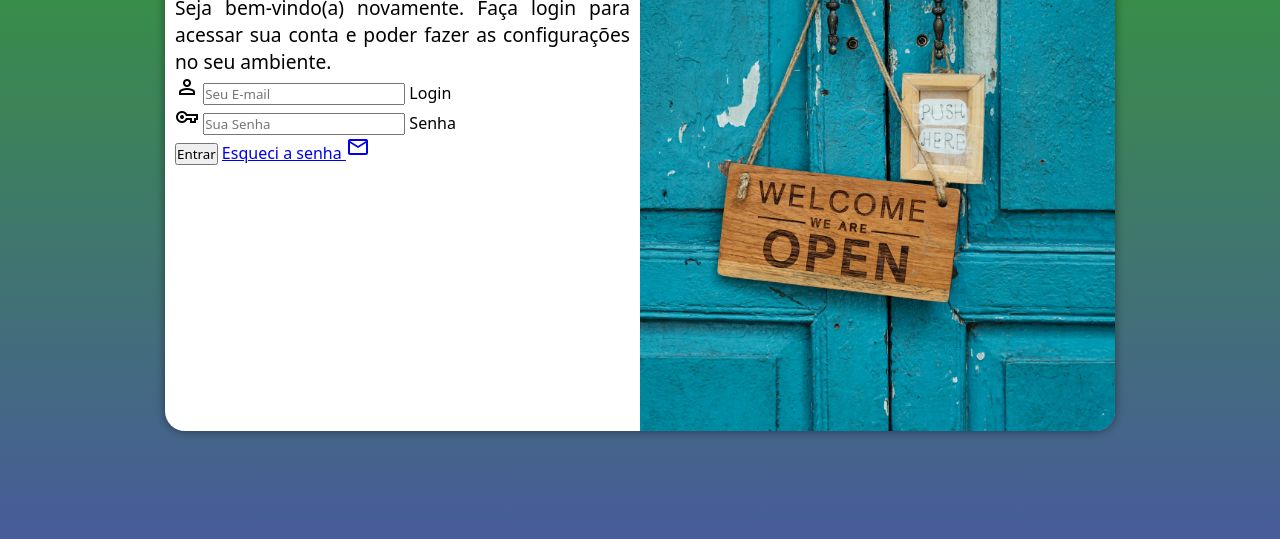
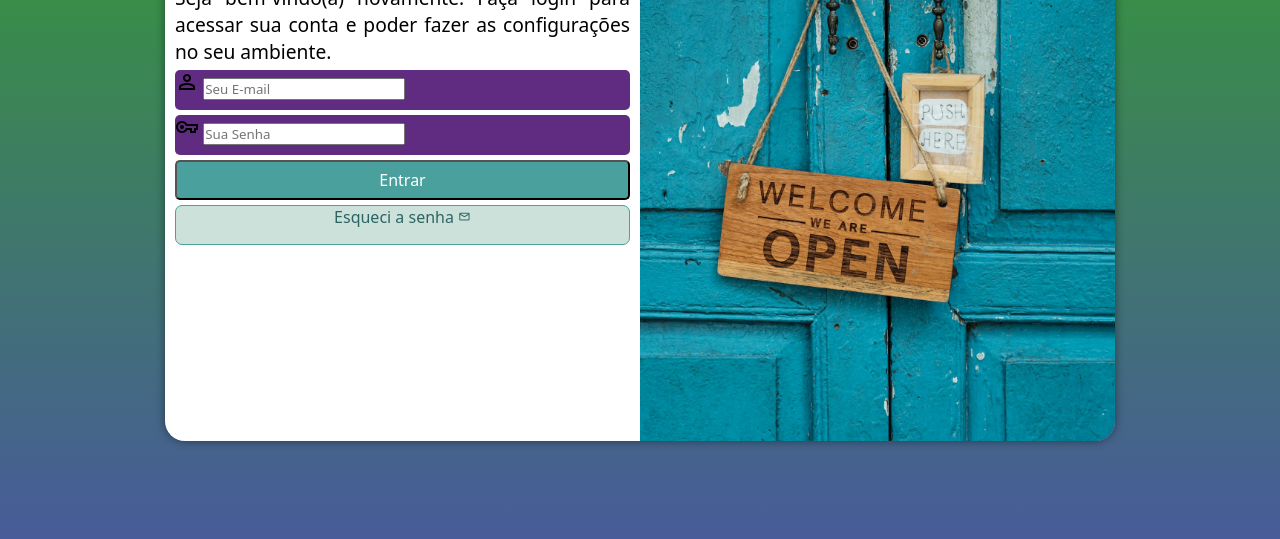
Before and after one commit to manoel77wilso/projeto-login, a plain HTML site: page index.html in a window 1280 px wide. Shown: the part 219-758 px from the top of the page. Drawn offline with nearby package versions, Linux system fonts and the light colour scheme.

Commit message:
css do login

```diff
--- a/estilos/style.css
+++ b/estilos/style.css
@@ -35,7 +35,7 @@ section#login {
 
     background-color: white;
     width: 250px;
-    height: 500px;
+    height: 520px;
     border-radius: 20px;
     box-shadow: 0px 0px 10px rgba(0, 0, 0, 0.450);
 
@@ -67,3 +67,55 @@ div#formulario > p {
     font-size: 0.8em;
     text-align: justify;
 }
+
+form > div.campo {
+    background-color: #5f2c82;
+    display: block;
+    width: 100%;
+    height: 40px;
+    border-radius: 5px;
+    margin: 5px 0px;
+}
+
+div.campo > label {
+    display: none;
+}
+
+
+
+form > input[type=submit]{
+    display: block;
+    font-size: 1em;
+    width: 100%;
+    height: 40px;
+    background-color: #49a09d;
+    color: white;
+    border-radius: 5px;
+}
+
+form > input[type=submit]:hover {
+    background-color: #214a49da;
+
+}
+
+form > a.botao {
+    display: block;
+    text-align: center;
+    font-size: 1em;
+    width: 100%;
+    height: 40px;
+    margin-top: 5px;
+    background-color: #cde1db;
+    color: #2d6462;
+    border: 1px solid #49a09d;
+    border-radius: 7px;
+    text-decoration: none;
+}
+
+form > a.botao:hover {
+    background-color: #6cd3cf;
+}
+
+form > a.botao > span {
+    font-size: 0.8em;
+}
--- a/index.html
+++ b/index.html
@@ -35,7 +35,8 @@
                         <label for="isenha">Senha</label>
                     </div>
                     <input type="submit" value="Entrar">
-                    <a href="esqueci.html">Esqueci a senha <span class="material-symbols-outlined">mail</span>
+                    <a href="esqueci.html" class="botao">
+                        Esqueci a senha <span class="material-symbols-outlined">mail</span>
                     </a>
 
                 </form>
```
